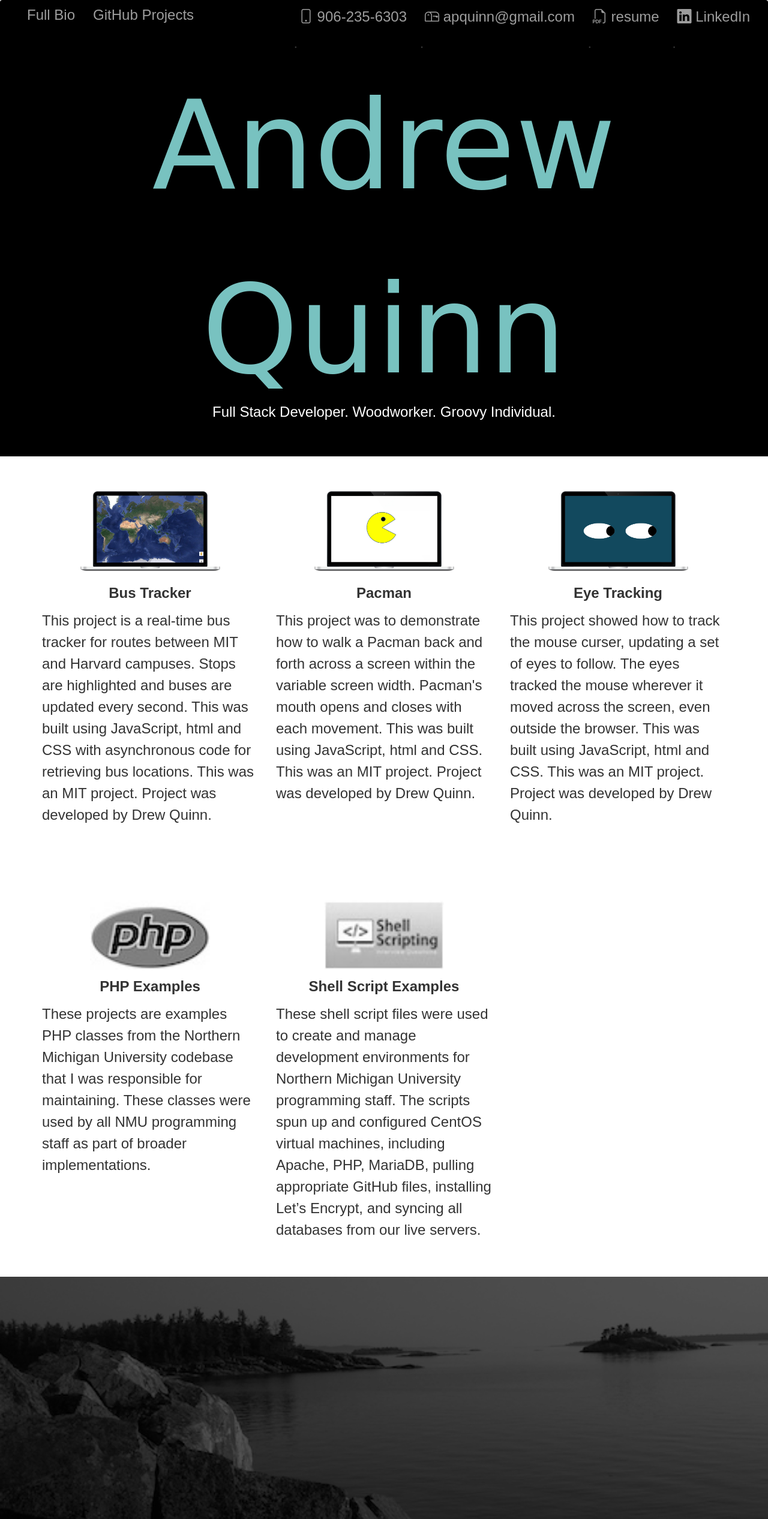
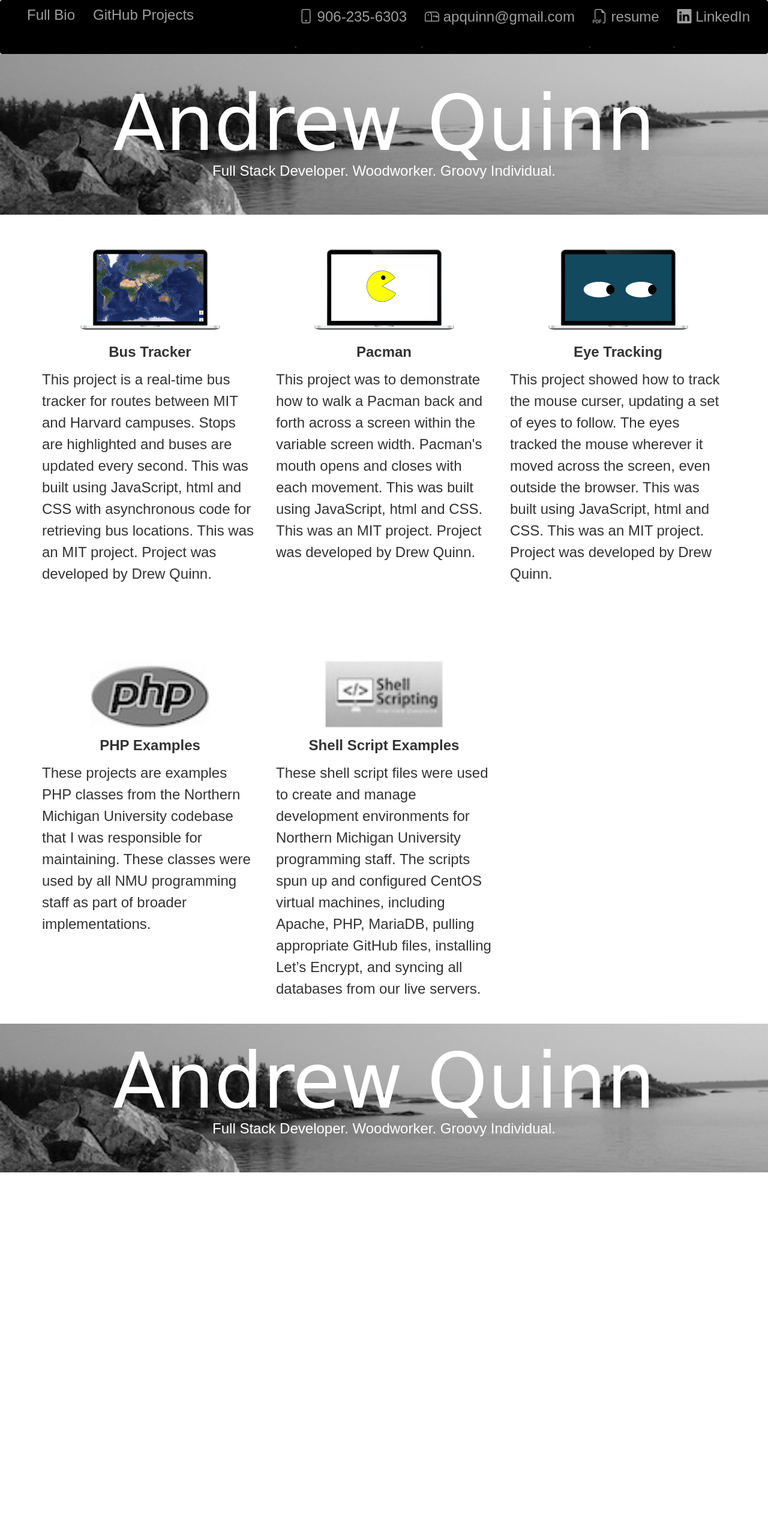
Before and after one commit to apquinn/apquinn.github.io, a plain HTML site: page portfolio.html in a window 1280 px wide. Shown: the top 2533 px of the page at 60% size. After the commit the page ends 1965 px from the top, so only its background shows below. Drawn offline with nearby package versions, Linux system fonts and the light colour scheme; files whose address does not match are found by name.

```diff
--- a/bioIncludes/App.css
+++ b/bioIncludes/App.css
@@ -32,7 +32,12 @@ body {
 }
 
 .header-black-background {
+  background-image: url(file:///Users/aquinn/Desktop/karate/apquinn.github.io/bioIncludes/pics/footer-background.jpg);
   background-color: black;
+  no-repeat;
+ width: 100%;
+ background-size: 100%;
+ padding-top: 50px;
 }
 
 .header-text-wrapper h3 {
@@ -44,8 +49,8 @@ body {
 
 .header-text1 {
  text-align: center;
-  color: #78c2c0;
-  font-size: 16vw;
+ color: white;
+ font-size: 10vw;
  font-family: Snell Roundhand, cursive;
  margin-bottom: -50px;
  margin-top: -30px;
@@ -408,68 +413,18 @@ h4 {
     flex-direction: column;
   }
 }
+
 /************** Footer *************/
 .footer-black-background {
-  position: relative;
-  background-color: black;
-}
-.footer-black-background img {
-  opacity: 20%;
+  background-image: url(file:///Users/aquinn/Desktop/karate/apquinn.github.io/bioIncludes/pics/footer-background.jpg);
+  no-repeat;
+  width: 100%;
+  background-size: 100%;
+  margin-top:70px;
 }
 
-.footer-wrapper {
-  position: absolute;
-  width: 100%;
-  text-align: center;
-  top: 0%;
-}
-.footer-text-seaquinn {
-  color: #5ec4c1;
-  font-size: 16vw;
-  font-family: Snell Roundhand, cursive;
-  text-align: center;
-  padding-right: 100px;
-}
 
-.footer-text-contact {
-  font-size: larger;
-  padding-bottom: 8px;
-}
 
-.footer-text-contact {
-  color: white;
-  padding-left: 75px;
-  text-align: left;
-}
-
-.footer-contact-types {
-  padding-left: 75px;
-  text-align: left;
-  font-size: smaller;
-  color: white;
-  text-decoration: none;
-}
-
-a[href^="tel"] {
-  text-decoration: inherit;
-  color: inherit;
-}
-
-@media only screen and (max-width: 768px) {
-  .footer-text-seaquinn {
-    padding-right: 45px;
-  }
-  .footer-wrapper {
-    top: 0%;
-    margin-bottom: 30px;
-  }
-}
-
-@media only screen and (min-width: 769px) and (max-width: 991px) {
-  .footer-text-seaquinn {
-    padding-right: 75px;
-  }
-}
 
 .responsive-icon {
   height: auto;
--- a/bioIncludes/portfolio.css
+++ b/bioIncludes/portfolio.css
@@ -32,7 +32,12 @@ body {
 }
 
 .header-black-background {
-  background-color: black;
+   background-image: url(file:///Users/aquinn/Desktop/karate/apquinn.github.io/bioIncludes/pics/footer-background.jpg);
+   background-color: black;
+   no-repeat;
+  width: 100%;
+  background-size: 100%;
+  padding-top: 50px;
 }
 
 .header-text-wrapper h3 {
@@ -44,8 +49,8 @@ body {
 
 .header-text1 {
   text-align: center;
-  color: #78c2c0;
-  font-size: 16vw;
+  color: white;
+  font-size: 10vw;
   font-family: Snell Roundhand, cursive;
   margin-bottom: -50px;
   margin-top: -30px;
@@ -77,19 +82,9 @@ body {
 
 /************** Footer *************/
 .footer-black-background {
-  position: relative;
-  background-color: black;
-  margin-top: 60px;
+  background-image: url(file:///Users/aquinn/Desktop/karate/apquinn.github.io/bioIncludes/pics/footer-background.jpg);
+  no-repeat;
+  width: 100%;
+  background-size: 100%;
+  margin-top:70px;
 }
-.footer-black-background img {
-  opacity: 40%;
-}
-
-
-.responsive-icon {
-  height: auto;
-}
-.responsive-img {
-  width: 100%;
-  height: auto;
-}
--- a/portfolio.html
+++ b/portfolio.html
@@ -40,11 +40,11 @@
 	  </nav>
 
 	  <div class="header-black-background">
-      <div class="header-text-wrapper">
-        <div class="header-text1">Andrew Quinn</div>
-        <h3>Full Stack Developer. Woodworker. Groovy Individual.</h3>
-      </div>
-    </div>
+		<div class="header-text-wrapper">
+		  <div class="header-text1">Andrew Quinn</div>
+		  <h3>Full Stack Developer. Woodworker. Groovy Individual.</h3>
+		</div>
+	</div>
 
 	<div class="container text-center">
 		<div class="row">
@@ -92,11 +92,12 @@
 	</div>
 
 	<div class="footer-black-background">
-		<img alt="drew" src="./bioIncludes/pics/footer-background.jpg" class="responsive-img" />
 		<div class="header-text-wrapper">
 		  <div class="header-text1">Andrew Quinn</div>
 		  <h3>Full Stack Developer. Woodworker. Groovy Individual.</h3>
 		</div>
+	</div>
+
 	</body>
 </html>
 
```
Also changed, not shown: index.html (+2 -2 lines). Lines whose indentation alone changed are shown as unchanged.
